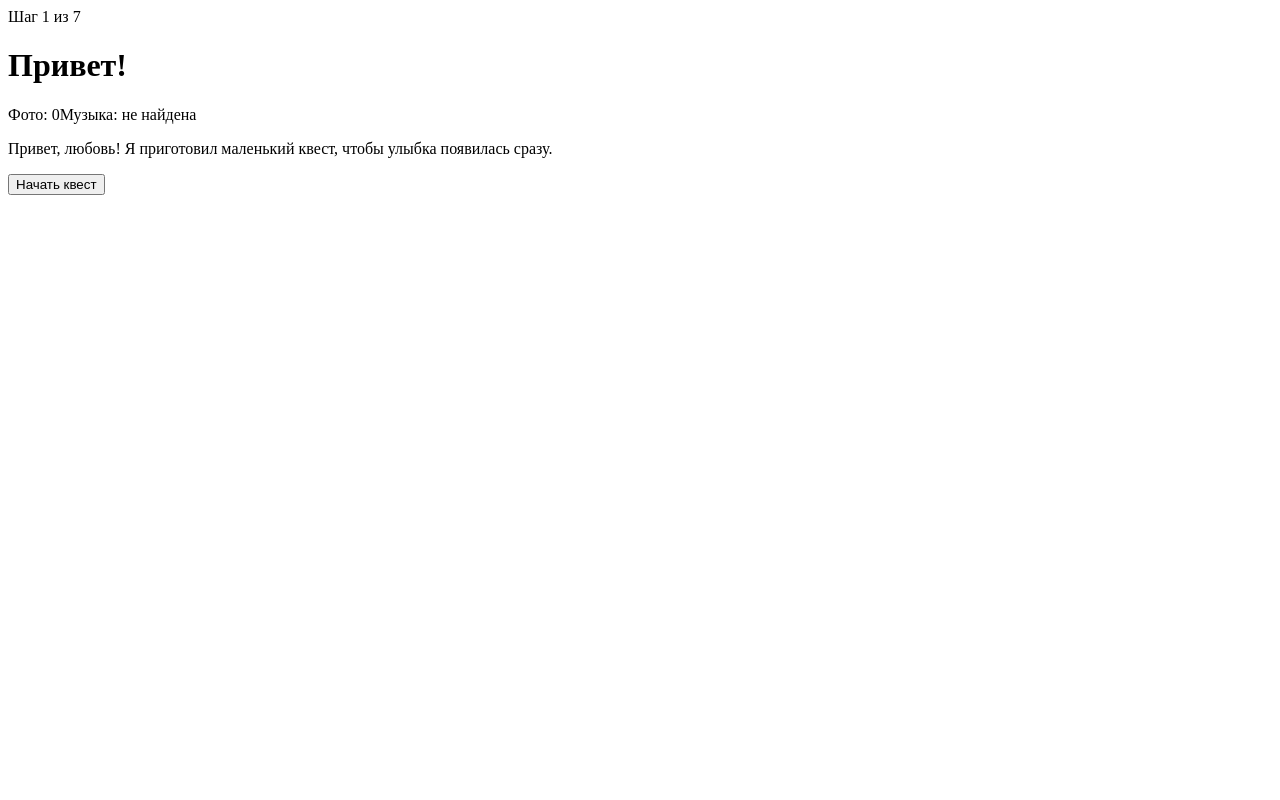
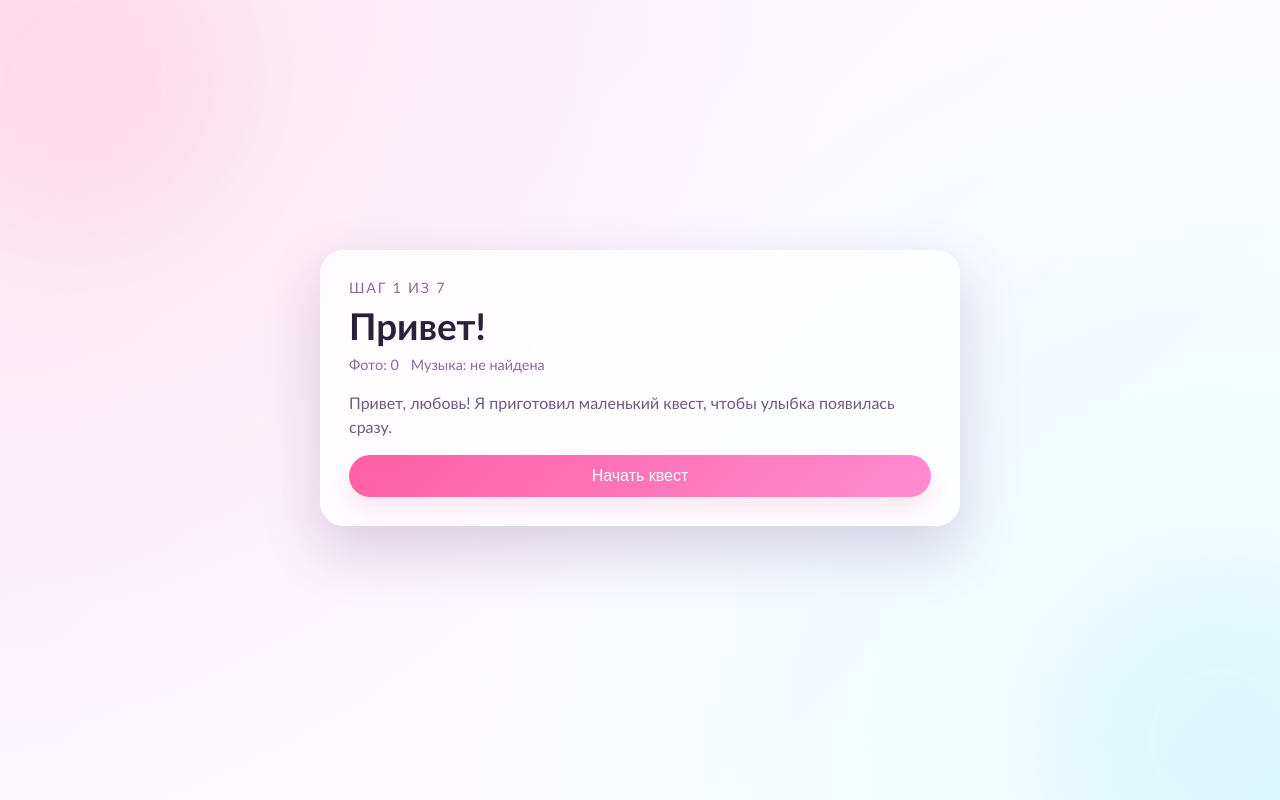
Before and after one commit to kireevkk86-pixel/love-quest, a Next.js app: page / in a window 1280 px wide. Built offline with nearby package versions, Linux system fonts and the light colour scheme.

Commit message:
Update globals.css

```diff
--- a/app/globals.css
+++ b/app/globals.css
@@ -1,3 +1,168 @@
+:root {
+  color-scheme: light;
+  --bg-1: #ffe6f0;
+  --bg-2: #f7f1ff;
+  --bg-3: #e7fbff;
+  --card: rgba(255, 255, 255, 0.78);
+  --card-border: rgba(255, 255, 255, 0.6);
+  --text: #2a2138;
+  --muted: #6f5a7d;
+  --accent: #ff5fa2;
+  --accent-2: #ff8bd1;
+  --shadow: 0 24px 60px rgba(67, 24, 94, 0.18);
+}
+
+* {
+  box-sizing: border-box;
+}
+
+html,
+body {
+  padding: 0;
+  margin: 0;
+  font-family: "Trebuchet MS", "Lucida Sans Unicode", "Lucida Grande",
+    "Lucida Sans", Arial, sans-serif;
+  color: var(--text);
+  min-height: 100%;
+  background: radial-gradient(circle at top left, var(--bg-1), transparent 55%),
+    radial-gradient(circle at bottom right, var(--bg-3), transparent 55%),
+    linear-gradient(135deg, var(--bg-2), #fff);
+}
+
+body::before,
+body::after {
+  content: "";
+  position: fixed;
+  width: 320px;
+  height: 320px;
+  border-radius: 50%;
+  filter: blur(40px);
+  opacity: 0.35;
+  z-index: 0;
+  pointer-events: none;
+}
+
+body::before {
+  background: #ffc6dd;
+  top: -80px;
+  left: -80px;
+}
+
+body::after {
+  background: #c6f1ff;
+  bottom: -100px;
+  right: -100px;
+}
+
+.page {
+  position: relative;
+  min-height: 100vh;
+  display: grid;
+  place-items: center;
+  padding: 32px 16px 56px;
+  z-index: 1;
+}
+
+.card {
+  width: min(640px, 92vw);
+  background: var(--card);
+  border: 1px solid var(--card-border);
+  border-radius: 24px;
+  padding: 28px;
+  box-shadow: var(--shadow);
+  backdrop-filter: blur(14px);
+}
+
+.card-top {
+  display: flex;
+  flex-direction: column;
+  gap: 8px;
+  margin-bottom: 18px;
+}
+
+.asset-status {
+  display: flex;
+  gap: 12px;
+  flex-wrap: wrap;
+  font-size: 0.9rem;
+  color: #8d6a9b;
+}
+
+.asset-error {
+  font-size: 0.85rem;
+  color: #c13f5d;
+}
+
+.music-status {
+  font-size: 0.95rem;
+  color: #7a5d88;
+}
+
+h1 {
+  margin: 0;
+  font-size: clamp(1.6rem, 3.3vw, 2.3rem);
+}
+
+p {
+  margin: 0;
+  line-height: 1.5;
+  color: var(--muted);
+}
+
+.step {
+  font-size: 0.9rem;
+  text-transform: uppercase;
+  letter-spacing: 0.12em;
+  color: #8e6b9d;
+}
+
+.stack {
+  display: flex;
+  flex-direction: column;
+  gap: 16px;
+}
+
+.row {
+  display: flex;
+  gap: 12px;
+  flex-wrap: wrap;
+}
+
+.btn {
+  border: none;
+  border-radius: 999px;
+  padding: 12px 20px;
+  font-size: 1rem;
+  cursor: pointer;
+  background: white;
+  color: var(--text);
+  box-shadow: 0 12px 22px rgba(255, 95, 162, 0.15);
+  transition: transform 0.2s ease, box-shadow 0.2s ease;
+}
+
+.btn:hover,
+.btn:focus-visible {
+  transform: translateY(-2px);
+  box-shadow: 0 16px 28px rgba(255, 95, 162, 0.22);
+}
+
+.btn.primary {
+  background: linear-gradient(135deg, var(--accent), var(--accent-2));
+  color: white;
+}
+
+.btn.ghost {
+  background: #fff3f8;
+  color: #d14b84;
+}
+
+.btn:disabled {
+  cursor: not-allowed;
+  opacity: 0.6;
+  transform: none;
+  box-shadow: none;
+}
+
 .slideshow {
   display: grid;
   place-items: center;
@@ -12,6 +177,12 @@
   border: 1px solid rgba(255, 255, 255, 0.8);
   box-shadow: 0 16px 30px rgba(74, 30, 107, 0.15);
   background: #fff7fb;
+  opacity: 0;
+  transition: opacity 0.35s ease;
+}
+
+.photo.loaded {
+  opacity: 1;
 }
 
 .placeholder {
@@ -27,7 +198,130 @@
   gap: 8px;
 }
 
+.placeholder-heart {
+  font-size: 2.2rem;
+}
+
+.no-area {
+  position: relative;
+  width: 100%;
+  height: 120px;
+  border-radius: 18px;
+  background: #fff4fb;
+  border: 1px dashed #f1c3da;
+  display: grid;
+  place-items: center;
+  overflow: hidden;
+}
+
+.no-btn {
+  position: absolute;
+  left: 0;
+  top: 0;
+}
+
+.meme {
+  color: #b4648a;
+  font-weight: 600;
+}
+
+.heart-card {
+  display: flex;
+  align-items: center;
+  gap: 16px;
+  padding: 18px;
+  border-radius: 20px;
+  background: #fff;
+  border: 1px solid #ffe0ec;
+  cursor: pointer;
+  transition: transform 0.2s ease;
+}
+
+.heart-card:hover {
+  transform: translateY(-2px);
+}
+
+.heart-icon {
+  font-size: 2.4rem;
+  color: var(--accent);
+}
+
+.progress {
+  width: 100%;
+  height: 8px;
+  background: #fde6f0;
+  border-radius: 999px;
+  overflow: hidden;
+  margin: 8px 0 4px;
+}
+
+.progress-fill {
+  height: 100%;
+  background: linear-gradient(135deg, #ff6aa9, #ff9dd1);
+  border-radius: 999px;
+  transition: width 0.3s ease;
+}
+
+.progress-text {
+  font-size: 0.9rem;
+  color: #a56789;
+}
+
+.toast {
+  position: fixed;
+  bottom: 24px;
+  left: 50%;
+  transform: translateX(-50%);
+  background: rgba(42, 33, 56, 0.9);
+  color: white;
+  padding: 12px 18px;
+  border-radius: 999px;
+  font-size: 0.95rem;
+  z-index: 5;
+}
+
+.heart-layer {
+  position: fixed;
+  inset: 0;
+  pointer-events: none;
+  z-index: 4;
+}
+
+.heart-particle {
+  position: fixed;
+  font-size: 1rem;
+  animation: floatUp 1.2s ease-out forwards;
+}
+
+@keyframes floatUp {
+  0% {
+    opacity: 1;
+    transform: translateY(0) scale(1);
+  }
+  100% {
+    opacity: 0;
+    transform: translateY(-50px) scale(1.4);
+  }
+}
+
 @media (max-width: 640px) {
+  .card {
+    padding: 22px;
+  }
+
+  .row {
+    flex-direction: column;
+  }
+
+  .btn {
+    width: 100%;
+    justify-content: center;
+  }
+
+  .no-area {
+    height: 140px;
+  }
+
   .photo,
   .placeholder {
     height: min(45vh, 360px);
```
Lines whose indentation alone changed are shown as unchanged.
